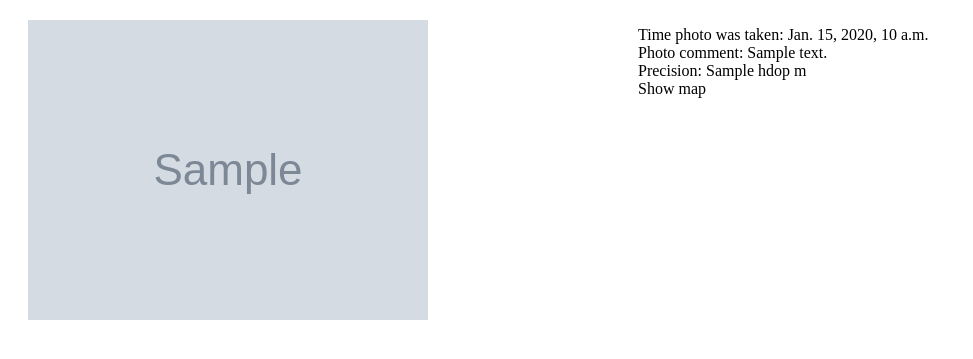
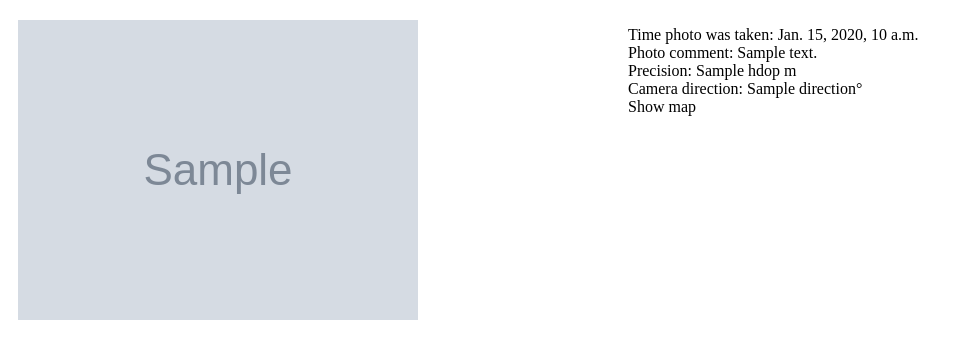
Before and after one commit to zzgvh/akvo-phone, a Django app: template phone/pics/templates/index.html in a window 1280 px wide. Shown: the top 359 px of the page, without its empty margins (0-973 px from the left). Run offline with Django 3.2, Linux system fonts and the light colour scheme; the template is opened without the code that fills it: most values are stand-ins (such as "Sample title", 1, 10 or a date in 2020); grey boxes marked "Sample" are stand-in pictures; some libraries are stand-ins or nearby versions.

Commit message:
Add direction field

```diff
--- a/phone/pics/models.py
+++ b/phone/pics/models.py
@@ -86,6 +86,7 @@
                 #help_text=_(''),
             )
     hdop = models.FloatField(_(u'Precition of position'), default=0, blank=True)
+    direction  = models.FloatField(_(u'Direction of camera'), default=0, blank=True)
     text = models.CharField(max_length=512, blank=True)
     upload_time = models.DateTimeField()
 
--- a/phone/pics/templates/index.html
+++ b/phone/pics/templates/index.html
@@ -63,17 +63,17 @@
     {% for photo in photos %}
       {% thumbnail photo.photo 600x450 upscale autocrop sharpen as da_photo %}
 
-      <div style="margin: 10px; width: 920px;">
+      <div style="margin-top: 10px; width: 920px;">
         <p style="float: right; width: 300px;">
           Time photo was taken: {{photo.original_time}}<br/>
           Photo comment: {{photo.text}}<br/>
           Precision: {{photo.hdop}} m<br/>
+          Camera direction: {{photo.direction}}°<br/>
           <span style="display:none; cursor: pointer; " id="show_{{photo.pk}}">
             Show map
           </span>
         </p>
         <img src="{{da_photo}}" alt="{{photo.text}}" style="margin: 10px;" />
-      <div/>
       </div>
       <div id="map_{{photo.pk}}" style="display: none; margin: 10px; width: 600px; height: 450px; background: red;"></div>
 
--- a/phone/pics/views.py
+++ b/phone/pics/views.py
@@ -47,7 +47,7 @@
 
     class Meta:
         model = Photo
-        fields = ('photo', 'text', 'hdop', )
+        fields = ('photo', 'text', 'hdop', 'direction', )
 
 class HttpResponseNoContent(HttpResponse):
     status_code = 204
```
